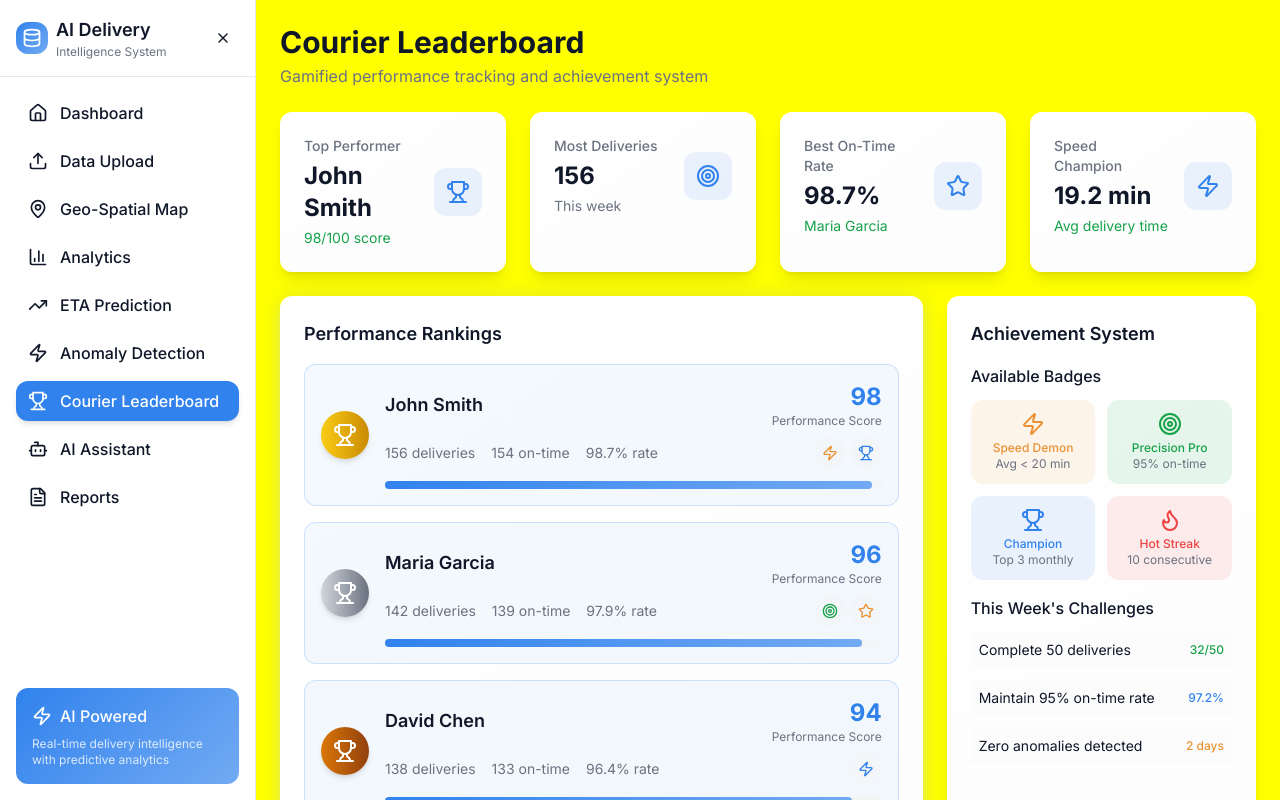
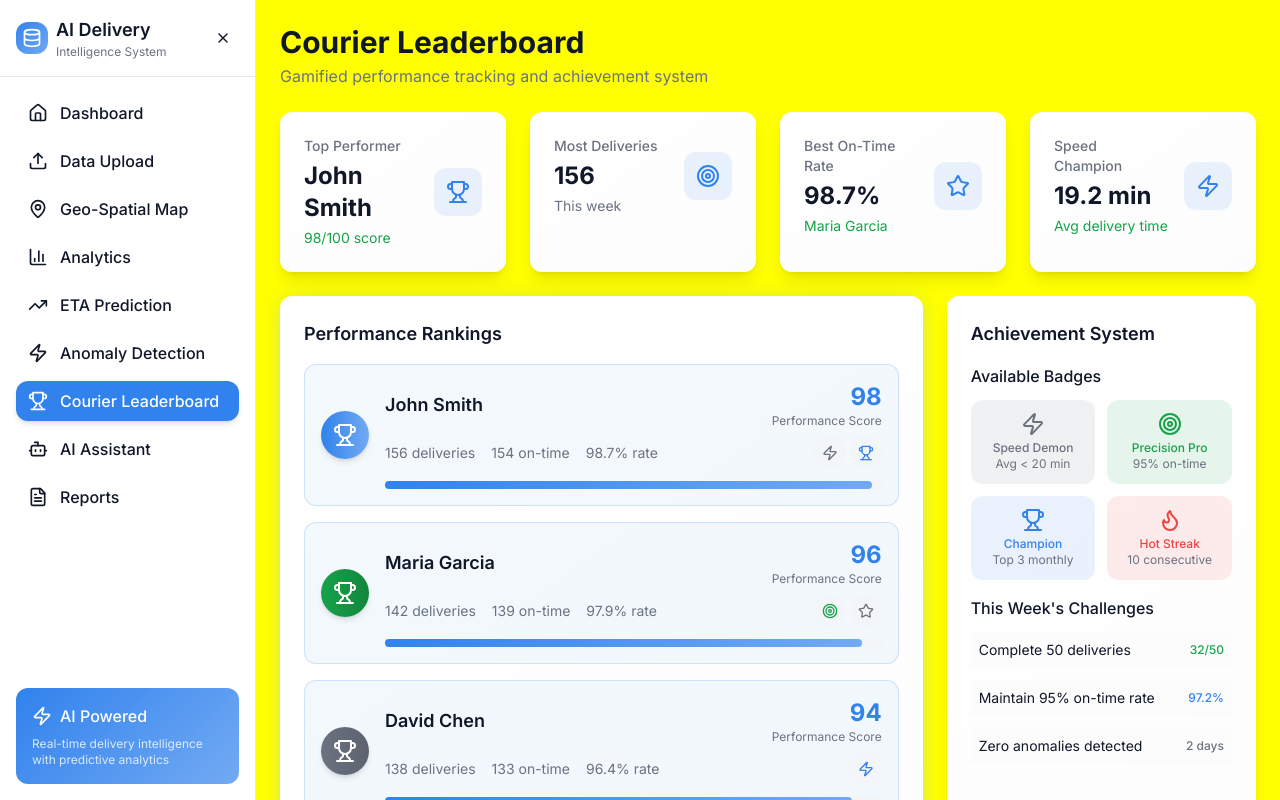
Before and after one commit to Drbrilliant360/courier-insight-ai, a React (Vite) app: page /leaderboard in a window 1280 px wide. Shown: the top 800 px of the page. Built offline with nearby package versions, Linux system fonts and the light colour scheme.

Commit message:
Refactor UI elements

```diff
--- a/src/index.css
+++ b/src/index.css
@@ -22,10 +22,10 @@
     --secondary-foreground: 0 0% 100%;
     --secondary-hover: 142 76% 30%;
 
-    /* Accent - Warning Orange */
-    --accent: 31 81% 56%;
+    /* Accent - Neutral Grey */
+    --accent: 220 9% 46%;
     --accent-foreground: 0 0% 100%;
-    --accent-hover: 31 81% 50%;
+    --accent-hover: 220 9% 40%;
 
     /* Destructive - Error Red */
     --destructive: 0 84% 60%;
@@ -160,6 +160,23 @@
   .animate-pulse-glow {
     animation: pulse-glow 2s ease-in-out infinite alternate;
   }
+
+  /* Icon hover effects */
+  .icon-hover {
+    @apply transition-all duration-300 hover:scale-110 hover:rotate-12 cursor-pointer;
+  }
+
+  .icon-hover-primary {
+    @apply transition-all duration-300 hover:scale-110 hover:text-primary cursor-pointer;
+  }
+
+  .icon-hover-secondary {
+    @apply transition-all duration-300 hover:scale-110 hover:text-secondary cursor-pointer;
+  }
+
+  .icon-hover-accent {
+    @apply transition-all duration-300 hover:scale-110 hover:text-accent cursor-pointer;
+  }
 }
 
 @layer components {
--- a/src/pages/AnomalyDetection.tsx
+++ b/src/pages/AnomalyDetection.tsx
@@ -80,7 +80,7 @@ export default function AnomalyDetection() {
               >
                 <div className="flex items-start justify-between mb-3">
                   <div className="flex items-center space-x-2">
-                    <AlertTriangle className={cn("w-5 h-5", getSeverityColor(alert.severity))} />
+                    <AlertTriangle className={cn("w-5 h-5 icon-hover", getSeverityColor(alert.severity))} />
                     <span className={cn("text-sm font-medium uppercase", getSeverityColor(alert.severity))}>
                       {alert.severity} priority
                     </span>
@@ -148,9 +148,9 @@ export default function AnomalyDetection() {
       {/* Detection System Overview */}
       <MetricCard title="AI Detection System">
         <div className="grid grid-cols-1 md:grid-cols-3 gap-6">
-          <div className="text-center">
-            <div className="w-16 h-16 bg-primary/10 rounded-lg flex items-center justify-center mx-auto mb-4">
-              <Eye className="w-8 h-8 text-primary" />
+          <div className="text-center hover:scale-105 transition-transform cursor-pointer">
+            <div className="w-16 h-16 bg-primary/10 rounded-lg flex items-center justify-center mx-auto mb-4 hover:bg-primary/20 transition-colors">
+              <Eye className="w-8 h-8 text-primary icon-hover-primary" />
             </div>
             <h3 className="font-medium text-foreground mb-2">Real-Time Monitoring</h3>
             <p className="text-sm text-muted-foreground">
@@ -158,9 +158,9 @@ export default function AnomalyDetection() {
             </p>
           </div>
 
-          <div className="text-center">
-            <div className="w-16 h-16 bg-secondary/10 rounded-lg flex items-center justify-center mx-auto mb-4">
-              <Zap className="w-8 h-8 text-secondary" />
+          <div className="text-center hover:scale-105 transition-transform cursor-pointer">
+            <div className="w-16 h-16 bg-secondary/10 rounded-lg flex items-center justify-center mx-auto mb-4 hover:bg-secondary/20 transition-colors">
+              <Zap className="w-8 h-8 text-secondary icon-hover-secondary" />
             </div>
             <h3 className="font-medium text-foreground mb-2">Instant Alerts</h3>
             <p className="text-sm text-muted-foreground">
@@ -168,9 +168,9 @@ export default function AnomalyDetection() {
             </p>
           </div>
 
-          <div className="text-center">
-            <div className="w-16 h-16 bg-accent/10 rounded-lg flex items-center justify-center mx-auto mb-4">
-              <Shield className="w-8 h-8 text-accent" />
+          <div className="text-center hover:scale-105 transition-transform cursor-pointer">
+            <div className="w-16 h-16 bg-accent/10 rounded-lg flex items-center justify-center mx-auto mb-4 hover:bg-accent/20 transition-colors">
+              <Shield className="w-8 h-8 text-accent icon-hover-accent" />
             </div>
             <h3 className="font-medium text-foreground mb-2">Fraud Prevention</h3>
             <p className="text-sm text-muted-foreground">
--- a/src/pages/Leaderboard.tsx
+++ b/src/pages/Leaderboard.tsx
@@ -7,21 +7,21 @@ import { cn } from "@/lib/utils";
 export default function Leaderboard() {
   const getBadgeIcon = (badge: string) => {
     switch (badge) {
-      case "⚡": return <Zap className="w-4 h-4 text-accent" />;
-      case "🏆": return <Trophy className="w-4 h-4 text-primary" />;
-      case "🎯": return <Target className="w-4 h-4 text-secondary" />;
-      case "⭐": return <Star className="w-4 h-4 text-accent" />;
-      case "🚀": return <Zap className="w-4 h-4 text-primary" />;
-      case "💎": return <Medal className="w-4 h-4 text-secondary" />;
-      case "🔥": return <Flame className="w-4 h-4 text-destructive" />;
-      default: return <Star className="w-4 h-4 text-muted-foreground" />;
+      case "⚡": return <Zap className="w-4 h-4 text-accent icon-hover-accent" />;
+      case "🏆": return <Trophy className="w-4 h-4 text-primary icon-hover-primary" />;
+      case "🎯": return <Target className="w-4 h-4 text-secondary icon-hover-secondary" />;
+      case "⭐": return <Star className="w-4 h-4 text-accent icon-hover-accent" />;
+      case "🚀": return <Zap className="w-4 h-4 text-primary icon-hover-primary" />;
+      case "💎": return <Medal className="w-4 h-4 text-secondary icon-hover-secondary" />;
+      case "🔥": return <Flame className="w-4 h-4 text-destructive icon-hover" />;
+      default: return <Star className="w-4 h-4 text-muted-foreground icon-hover" />;
     }
   };
 
   const getRankStyle = (index: number) => {
-    if (index === 0) return "bg-gradient-to-r from-yellow-400 to-yellow-600 text-white";
-    if (index === 1) return "bg-gradient-to-r from-gray-300 to-gray-500 text-white";
-    if (index === 2) return "bg-gradient-to-r from-amber-600 to-amber-800 text-white";
+    if (index === 0) return "bg-gradient-to-r from-primary to-primary-glow text-white";
+    if (index === 1) return "bg-gradient-to-r from-secondary to-secondary-hover text-white";
+    if (index === 2) return "bg-gradient-to-r from-accent to-accent-hover text-white";
     return "bg-muted text-muted-foreground";
   };
 
@@ -146,23 +146,23 @@ export default function Leaderboard() {
             <div>
               <h4 className="font-medium text-foreground mb-3">Available Badges</h4>
               <div className="grid grid-cols-2 gap-3">
-                <div className="p-3 bg-accent/10 rounded-lg text-center">
-                  <Zap className="w-6 h-6 text-accent mx-auto mb-1" />
+                <div className="p-3 bg-accent/10 rounded-lg text-center hover:bg-accent/20 transition-colors cursor-pointer">
+                  <Zap className="w-6 h-6 text-accent mx-auto mb-1 icon-hover-accent" />
                   <p className="text-xs font-medium text-accent">Speed Demon</p>
                   <p className="text-xs text-muted-foreground">Avg &lt; 20 min</p>
                 </div>
-                <div className="p-3 bg-secondary/10 rounded-lg text-center">
-                  <Target className="w-6 h-6 text-secondary mx-auto mb-1" />
+                <div className="p-3 bg-secondary/10 rounded-lg text-center hover:bg-secondary/20 transition-colors cursor-pointer">
+                  <Target className="w-6 h-6 text-secondary mx-auto mb-1 icon-hover-secondary" />
                   <p className="text-xs font-medium text-secondary">Precision Pro</p>
                   <p className="text-xs text-muted-foreground">95% on-time</p>
                 </div>
-                <div className="p-3 bg-primary/10 rounded-lg text-center">
-                  <Trophy className="w-6 h-6 text-primary mx-auto mb-1" />
+                <div className="p-3 bg-primary/10 rounded-lg text-center hover:bg-primary/20 transition-colors cursor-pointer">
+                  <Trophy className="w-6 h-6 text-primary mx-auto mb-1 icon-hover-primary" />
                   <p className="text-xs font-medium text-primary">Champion</p>
                   <p className="text-xs text-muted-foreground">Top 3 monthly</p>
                 </div>
-                <div className="p-3 bg-destructive/10 rounded-lg text-center">
-                  <Flame className="w-6 h-6 text-destructive mx-auto mb-1" />
+                <div className="p-3 bg-destructive/10 rounded-lg text-center hover:bg-destructive/20 transition-colors cursor-pointer">
+                  <Flame className="w-6 h-6 text-destructive mx-auto mb-1 icon-hover" />
                   <p className="text-xs font-medium text-destructive">Hot Streak</p>
                   <p className="text-xs text-muted-foreground">10 consecutive</p>
                 </div>
```
